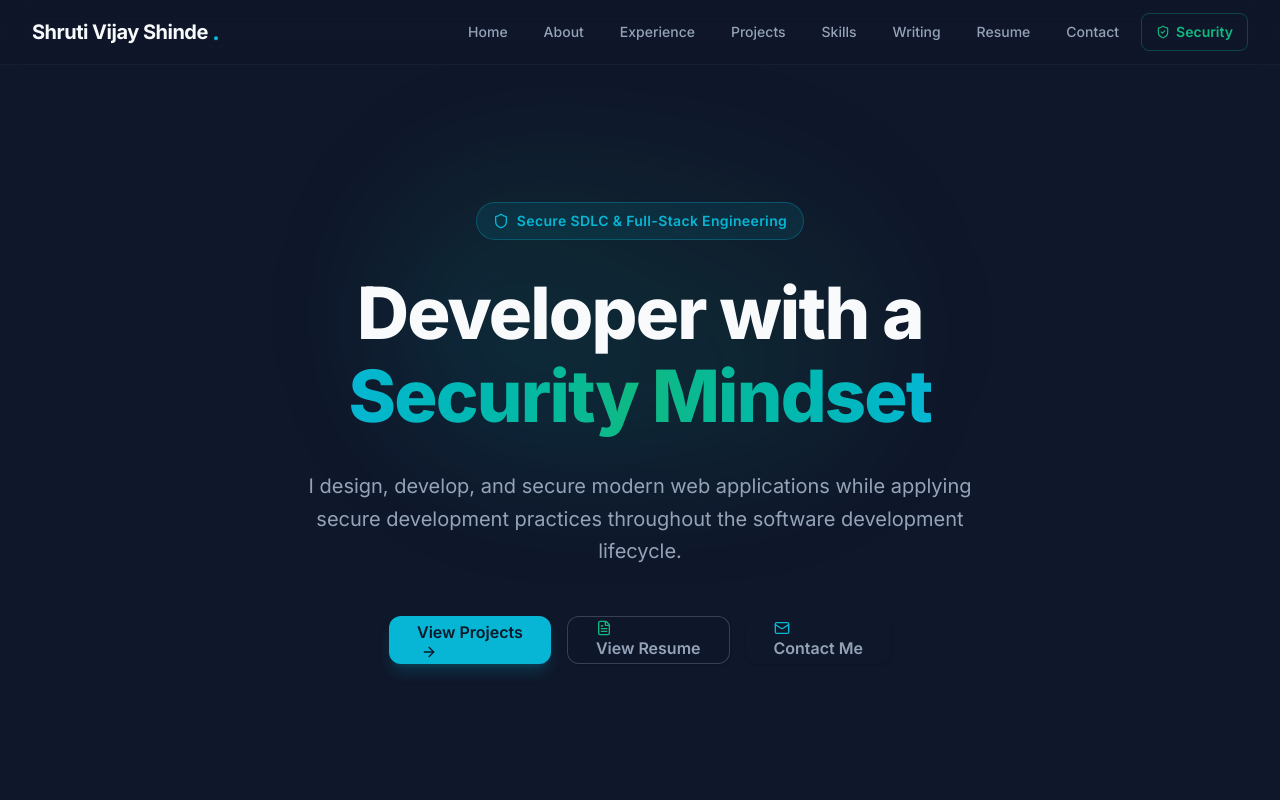
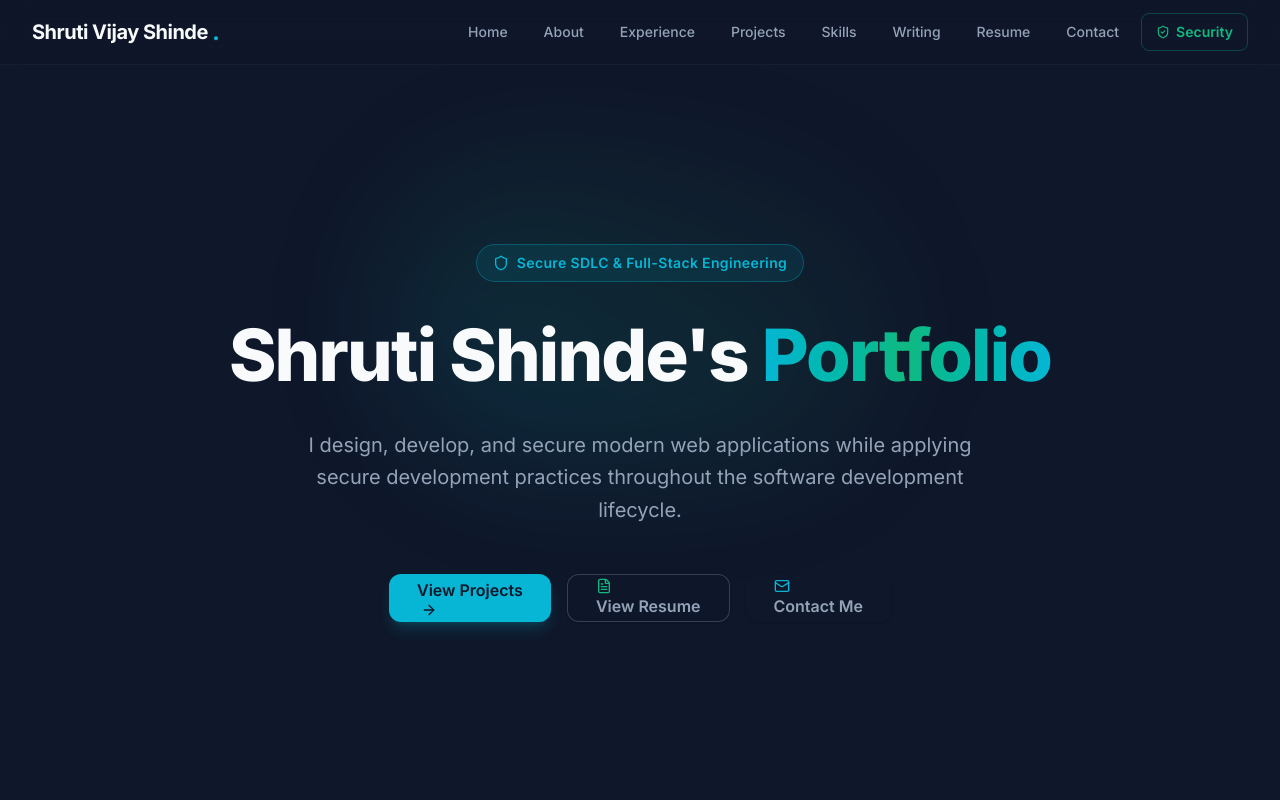
Before and after one commit to ShrutiiiShinde/secure-dev-portfolio, a Next.js app: page / in a window 1280 px wide. Shown: the top 800 px of the page. Built offline with nearby package versions, Linux system fonts and the light colour scheme.

Commit message:
Changed the name to Shruti Shinde's Portfolio

```diff
--- a/components/sections/HeroSection.tsx
+++ b/components/sections/HeroSection.tsx
@@ -25,9 +25,9 @@ export default function HeroSection() {
           {/* Title */}
           <HeroEntrance delay={0.15}>
             <h1 className="text-4xl sm:text-6xl lg:text-7xl font-extrabold tracking-tight text-foreground leading-[1.15]">
-              Developer with a{" "}
+              Shruti Shinde&apos;s{" "}
               <span className="text-transparent bg-clip-text bg-gradient-to-r from-primary via-secondary to-primary">
-                Security Mindset
+                Portfolio
               </span>
             </h1>
           </HeroEntrance>
```
